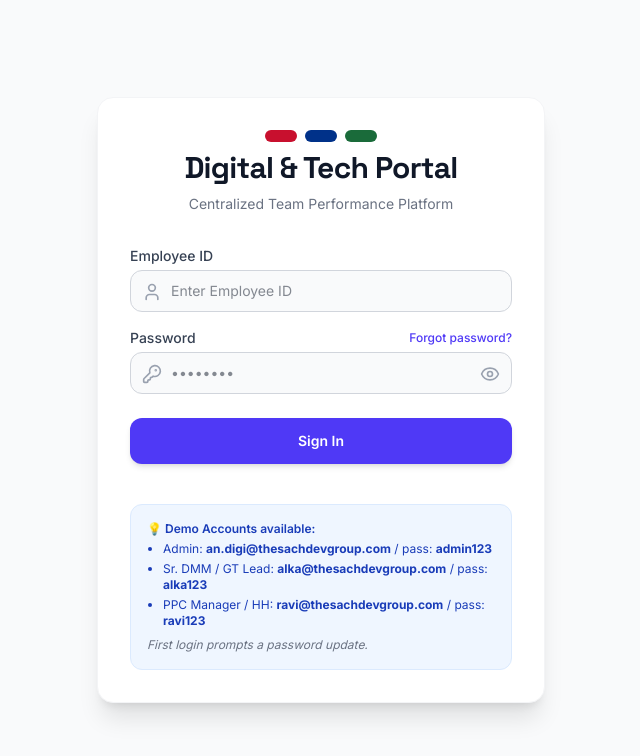
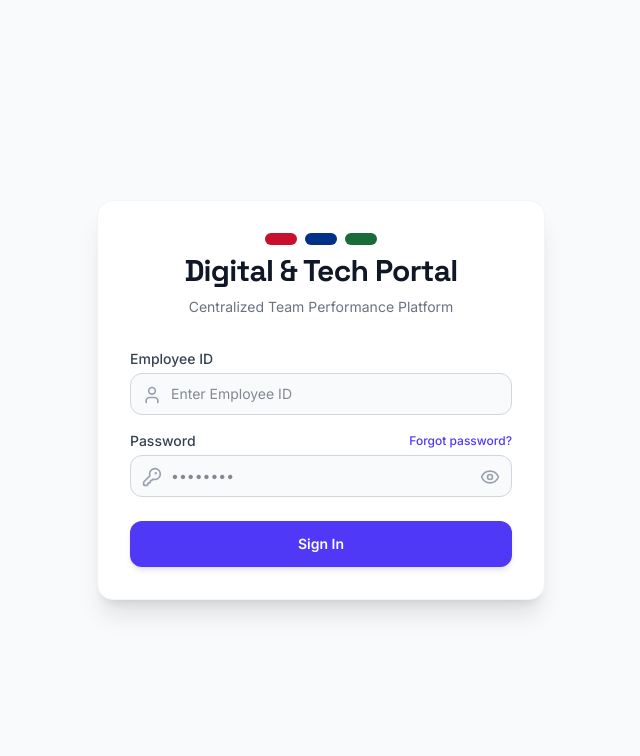
Before and after one commit to Karan5591/digital-team-performance-and-timesheet-platform, a React (Vite) app: page / in a window 1280 px wide. Shown: the top 756 px of the page, without its empty margins (319-959 px from the left). Built offline with nearby package versions, Linux system fonts and the light colour scheme.

Commit message:
Update Login.tsx
Removed Demo credentials

```diff
--- a/src/components/Login.tsx
+++ b/src/components/Login.tsx
@@ -258,16 +258,7 @@
               {loading ? 'Authenticating...' : 'Sign In'}
             </button>
 
-            <div className="mt-4 p-4 bg-blue-50 text-blue-800 text-xs rounded-xl border border-blue-100">
-              <p className="font-semibold mb-1">💡 Demo Accounts available:</p>
-              <ul className="list-disc pl-4 space-y-1">
-                <li>Admin: <strong>an.digi@thesachdevgroup.com</strong> / pass: <strong>admin123</strong></li>
-                <li>Sr. DMM / GT Lead: <strong>alka@thesachdevgroup.com</strong> / pass: <strong>alka123</strong></li>
-                <li>PPC Manager / HH: <strong>ravi@thesachdevgroup.com</strong> / pass: <strong>ravi123</strong></li>
-              </ul>
-              <p className="mt-2 text-gray-500 italic">First login prompts a password update.</p>
-            </div>
-          </form>
+            </form>
         )}
 
         {mode === 'forgot' && (
```
